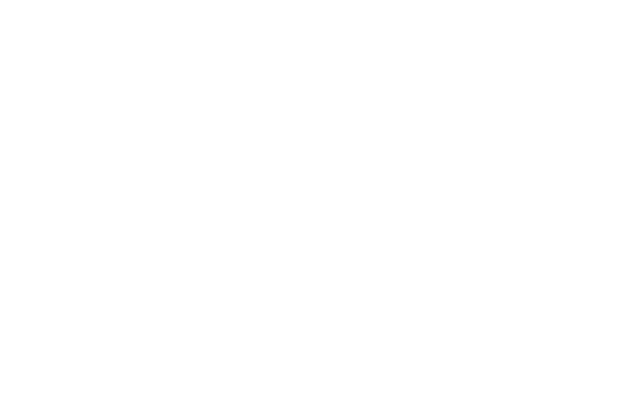
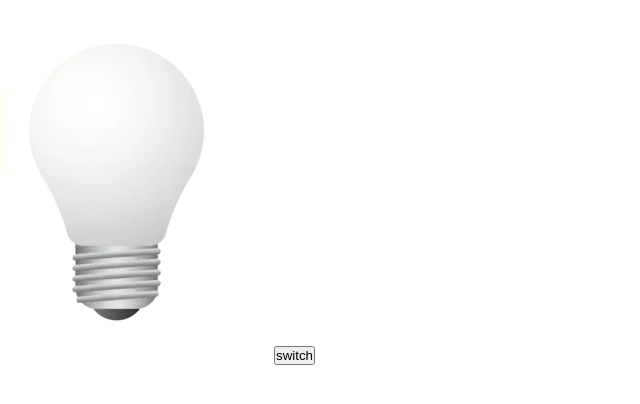
Before and after one commit to gianmarcodalfonso/js-dom-1, a plain HTML site: page index.html in a window 1280 px wide. Shown: the whole page, without its empty margins (0-640 px from the left). Drawn offline with Linux system fonts and the light colour scheme.

Commit message:
feat : .html && .js img, button

```diff
--- a/index.html
+++ b/index.html
@@ -8,7 +8,8 @@
   <title>Document</title>
 </head>
 <body>
-
+  <img src="./img/white_lamp.png" alt="">
+  <button>switch</button>
 
 
   <!-- script  -->
--- a/js/script.js
+++ b/js/script.js
@@ -0,0 +1,2 @@
+const button = document.querySelector(`button`)
+const img = document.querySelector(`img`)
```
